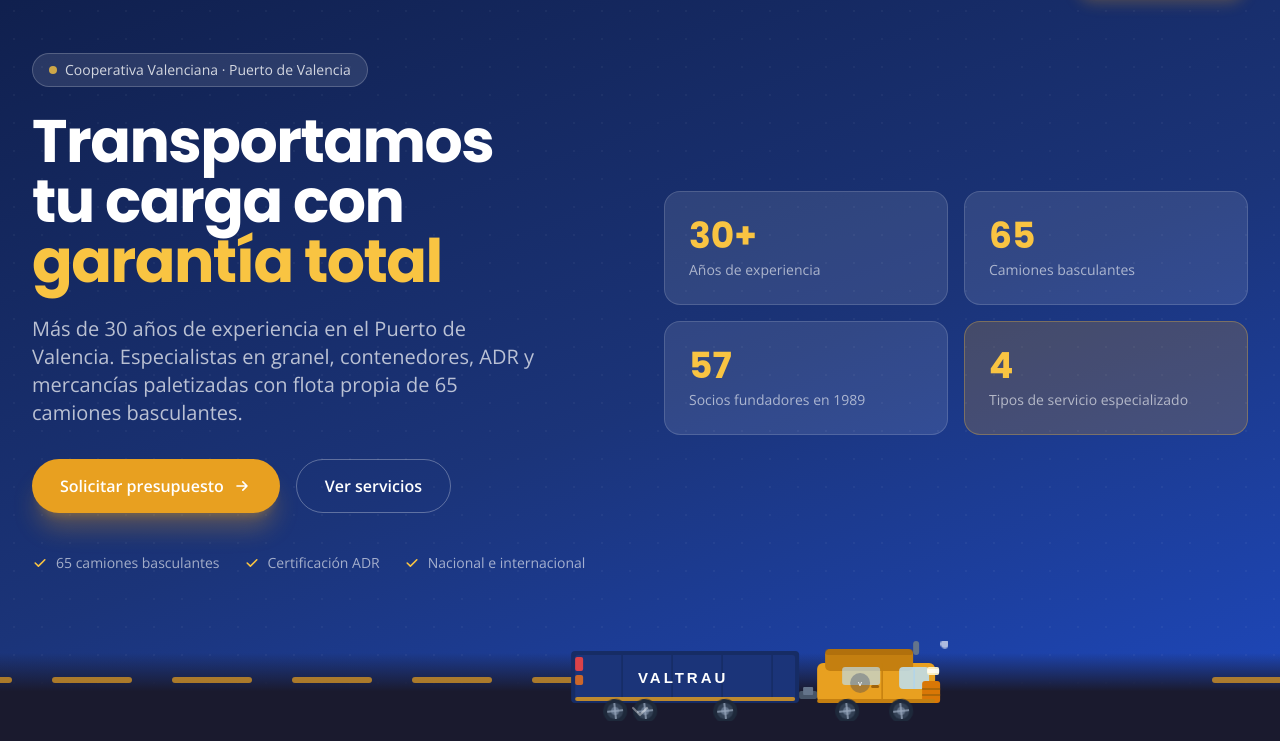
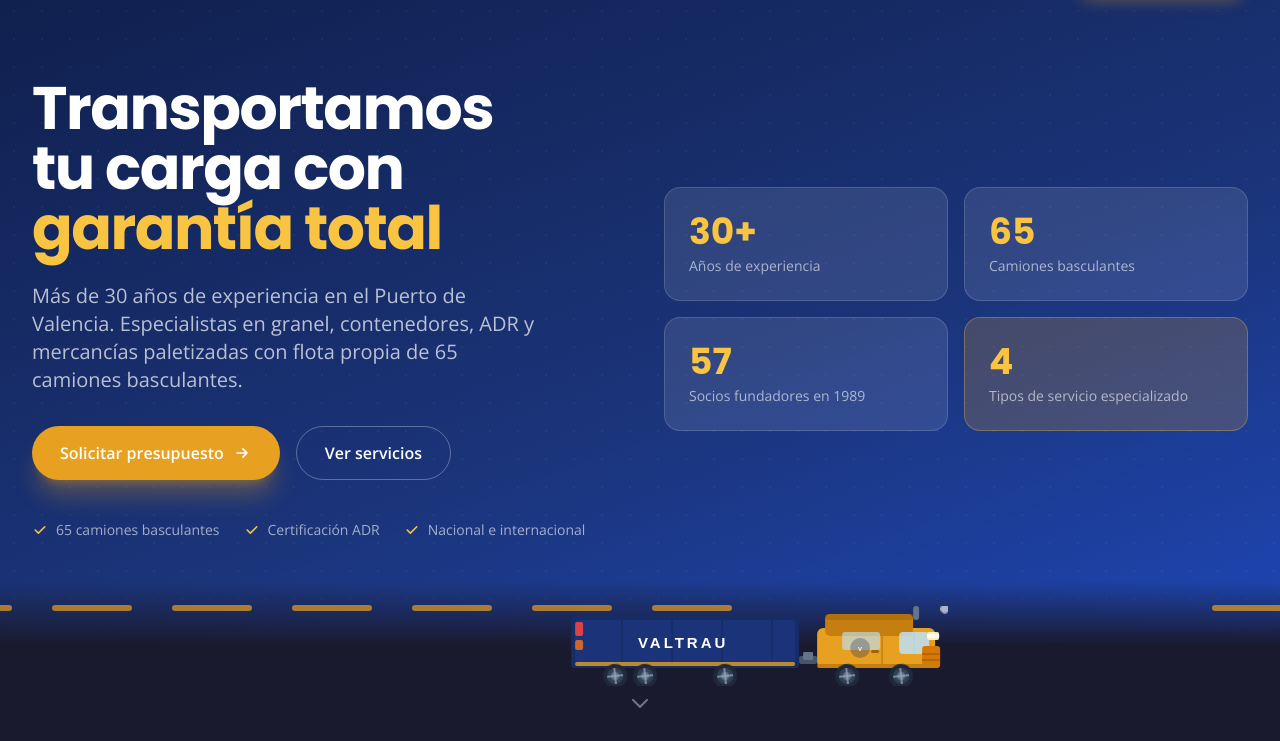
Before and after one commit to xesc004/web-valtrau, a plain HTML site: page index.html in a window 1280 px wide. Shown: the part 59-800 px from the top of the page. Drawn offline with nearby package versions, Linux system fonts and the light colour scheme.

Commit message:
Remove 'Cooperativa Valenciana · Puerto de Valencia' badge and raise truck position in hero

```diff
--- a/index.html
+++ b/index.html
@@ -90,7 +90,7 @@
       100% { opacity: 0; transform: translateY(-18px) scale(2); }
     }
     .truck-wrap {
-      position: absolute; bottom: 28px; left: 0;
+      position: absolute; bottom: 55px; left: 0;
       animation: truckDrive 14s linear infinite;
       pointer-events: none;
     }
@@ -258,10 +258,6 @@
 
     <!-- Left: copy -->
     <div class="text-white fade-up">
-      <div class="inline-flex items-center gap-2 bg-white/10 border border-white/20 rounded-full px-4 py-1.5 text-sm text-white/80 mb-6">
-        <span class="w-2 h-2 rounded-full bg-gold-400 animate-pulse"></span>
-        Cooperativa Valenciana · Puerto de Valencia
-      </div>
       <h1 class="text-4xl md:text-5xl lg:text-6xl font-bold leading-[1.1] tracking-tight mb-6">
         Transportamos<br />tu carga con<br /><span class="text-gold-400">garantía total</span>
       </h1>
@@ -321,7 +317,7 @@
   <div class="absolute bottom-0 left-0 right-0" aria-hidden="true">
 
     <!-- Road surface -->
-    <div class="h-24 w-full relative" style="background: linear-gradient(to top, #1a1a2e 0%, #1a1a2e 60%, transparent 100%);">
+    <div class="h-40 w-full relative" style="background: linear-gradient(to top, #1a1a2e 0%, #1a1a2e 60%, transparent 100%);">
 
       <!-- Road lines (animated) -->
       <div class="absolute top-6 left-0 right-0 overflow-hidden h-3">
```
